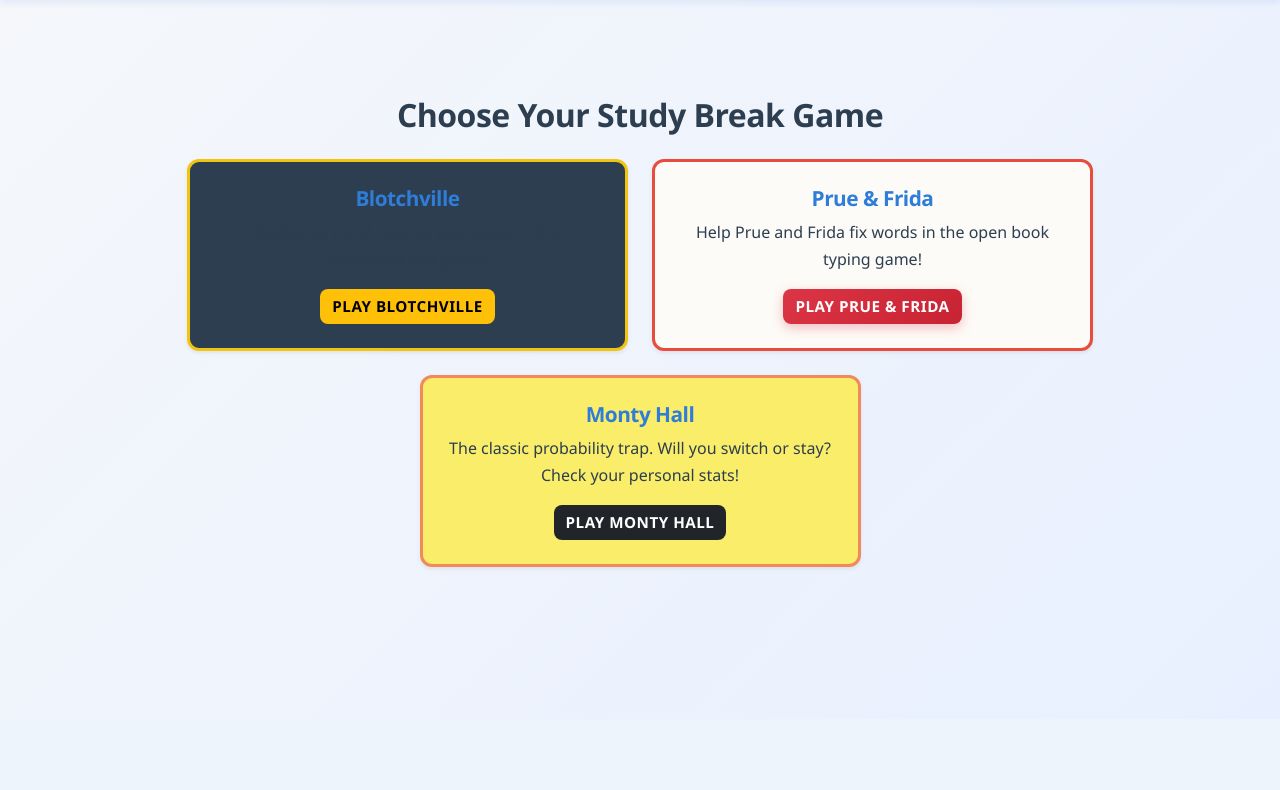
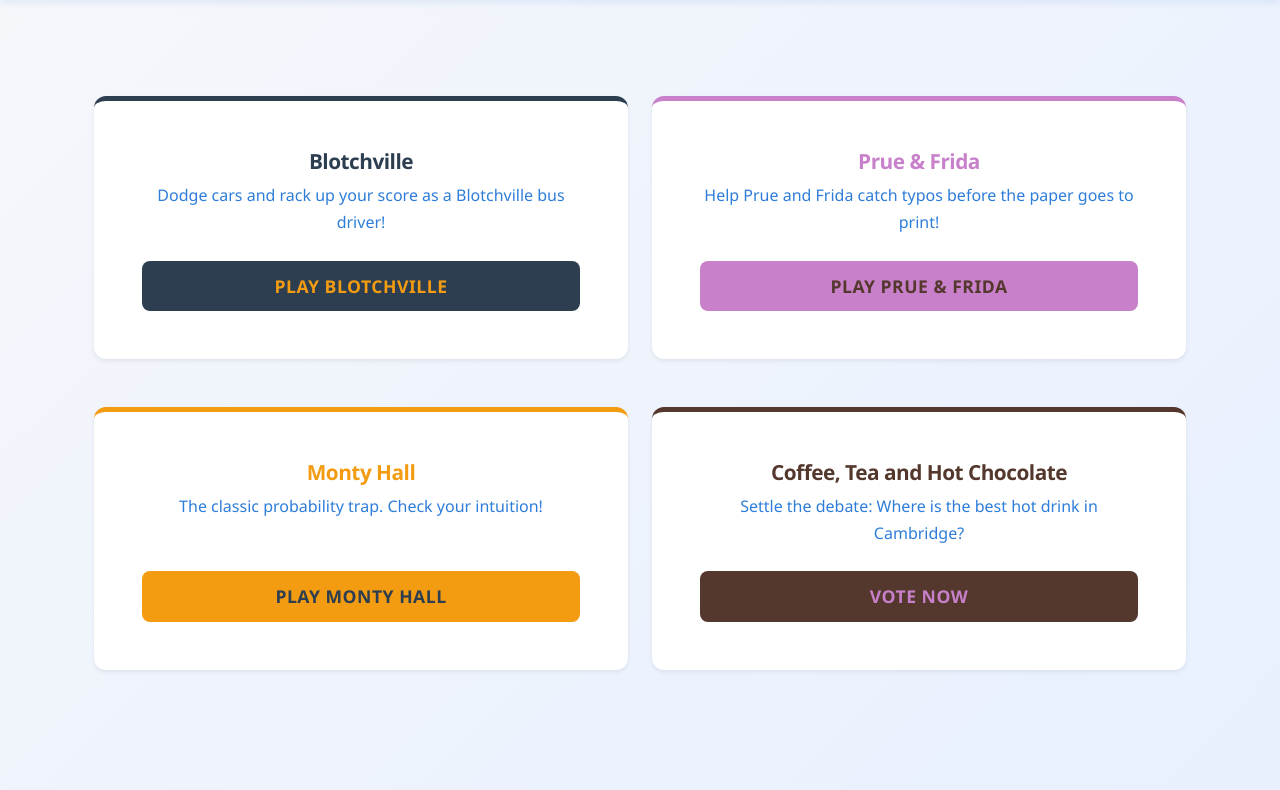
Before and after one commit to joyxu848/stat110-game, a Flask app: page /break in a window 1280 px wide. Shown: the part 81-871 px from the top of the page. Before the commit the page ends 650 px from the top, so only its background shows below. Run offline with Flask 3, Linux system fonts and the light colour scheme; a user stored in the database is signed in; some libraries are stand-ins or nearby versions.

Commit message:
Finished mini games

```diff
--- a/app.py
+++ b/app.py
@@ -204,7 +204,7 @@ def blotchville():
         FROM leaderboard
         JOIN users ON users.id = leaderboard.user_id
         ORDER BY score DESC
-        LIMIT 10
+        LIMIT 5
     """)
     # Ensure your template is named blotchville.html
     return render_template("blotchville.html", leaders=leaders)
@@ -616,3 +616,70 @@ def monty_save():
                session["user_id"], switched, won)
 
     return jsonify({"success": True})
+
+@app.route("/wandering_professor")
+@login_required
+def wandering_professor():
+    """Play the Random Walk Game"""
+    return render_template("wandering_professor.html")
+
+@app.route("/cafe_poll", methods=["GET", "POST"])
+@login_required
+def cafe_poll():
+    # The official list of cafes
+    cafes = [
+        "Blank Street", "LA Burdick", "Peet's Coffee", "Simon's Coffee",
+        "Pavement", "JP Licks", "Tatte", "Starbucks", "Flour",
+        "Cafe Gato Rojo", "Blue Bottle", "Faro Cafe",
+        "Kung Fu Tea", "Ten One Tea House", "Gong Cha", "Other"
+    ]
+
+    categories = {
+        "hot_chocolate": "🍫 Hot Chocolate",
+        "coffee": "☕ Coffee",
+        "tea": "🍵 Tea"
+    }
+
+    if request.method == "POST":
+        for cat_slug in categories.keys():
+            choice = request.form.get(cat_slug)
+            if choice and choice in cafes:
+                db.execute("""
+                    INSERT OR REPLACE INTO cafe_votes (user_id, category, cafe)
+                    VALUES (?, ?, ?)
+                """, session["user_id"], cat_slug, choice)
+
+        return redirect("/cafe_poll")
+
+    # --- GET: Calculate Results ---
+
+    # 1. Get GLOBAL results for the progress bars
+    results = {slug: {cafe: 0 for cafe in cafes} for slug in categories.keys()}
+    totals = {slug: 0 for slug in categories.keys()}
+
+    rows = db.execute("SELECT category, cafe, COUNT(*) as count FROM cafe_votes GROUP BY category, cafe")
+    for row in rows:
+        cat = row["category"]
+        cafe = row["cafe"]
+        count = row["count"]
+        if cat in results and cafe in results[cat]:
+            results[cat][cafe] = count
+            totals[cat] += count
+
+    final_data = []
+    for slug, label in categories.items():
+        cafe_list = []
+        total_votes = totals[slug]
+        for cafe, count in results[slug].items():
+            if count > 0:
+                pct = (count / total_votes * 100) if total_votes > 0 else 0
+                cafe_list.append({"name": cafe, "pct": pct})
+        cafe_list.sort(key=lambda x: x["pct"], reverse=True)
+        final_data.append({"label": label, "slug": slug, "cafes": cafe_list})
+
+    # 2. Get CURRENT USER'S votes to display specifically to them
+    user_votes_rows = db.execute("SELECT category, cafe FROM cafe_votes WHERE user_id = ?", session["user_id"])
+    # Convert list of rows to a dictionary: {'coffee': 'Tatte', 'tea': 'Gong Cha'}
+    user_votes = {row["category"]: row["cafe"] for row in user_votes_rows}
+
+    return render_template("cafe_votes.html", cafes=cafes, poll_results=final_data, user_votes=user_votes)
--- a/templates/blotchville.html
+++ b/templates/blotchville.html
@@ -253,7 +253,7 @@
            for (let car of cars) {
                const y = laneCenters[car.lane] - car.height / 2;
                // Car body: red box
-               ctx.fillStyle = "#ff5c5c";
+               ctx.fillStyle = "#ED7014";
                ctx.fillRect(car.x, y + 16, car.width, car.height - 16);
 
 
--- a/templates/dashboard.html
+++ b/templates/dashboard.html
@@ -25,7 +25,7 @@
     <a href="/break" class="card stat-card text-decoration-none">
       <div class="card-body">
         <h3 class="card-title">Study Break</h3>
-        <p class="card-text">Take a quick and fun break.</p>
+        <p class="card-text">Take a quick and fun break with our mini games!</p>
       </div>
     </a>
   </div>
--- a/templates/game_select.html
+++ b/templates/game_select.html
@@ -6,37 +6,57 @@
 
 {% block main %}
 <div class="container py-5">
-    <h2 class="mb-4" style="color:#2c3e50;">Choose Your Study Break Game</h2>
-    <div class="row justify-content-center">
-        <div class="col-md-5 mb-4">
-            <div class="card h-100 shadow-sm text-center" style="background:#2c3e50; color:#f1c40f; border:3px solid #f1c40f;">
-                <div class="card-body">
-                    <h4 class="card-title">Blotchville</h4>
-                    <p class="card-text">Dodge cars and rack up your score in the Blotchville bus game!</p>
-                    <a href="/blotchville" class="btn btn-warning fw-bold">Play Blotchville</a>
+
+    <div class="row justify-content-center g-4">
+
+        <div class="col-md-6 mb-4">
+            <div class="card h-100 shadow-sm border-0" style="border-top: 5px solid #2c3e50 !important;">
+                <div class="card-body p-5 d-flex flex-column">
+                    <h2 class="card-title fw-bold" style="color: #2c3e50;">Blotchville</h2>
+                    <p class="card-text mb-4" style="color: #2E7DD9;">Dodge cars and rack up your score as a Blotchville bus driver!</p>
+                    <a href="/blotchville" class="btn btn-lg w-100 fw-bold mt-auto" style="background-color: #2c3e50; color: #f39c12;">
+                        Play Blotchville
+                    </a>
                 </div>
             </div>
         </div>
 
-        <div class="col-md-5 mb-4">
-            <div class="card h-100 shadow-sm text-center" style="background:#fdfbf7; color:#2c3e50; border:3px solid #e74c3c;">
-                <div class="card-body">
-                    <h4 class="card-title">Prue & Frida</h4>
-                    <p class="card-text">Help Prue and Frida fix words in the open book typing game!</p>
-                    <a href="/prue_frida" class="btn btn-danger fw-bold">Play Prue & Frida</a>
+        <div class="col-md-6 mb-4">
+            <div class="card h-100 shadow-sm border-0" style="border-top: 5px solid #c780c9 !important;">
+                <div class="card-body p-5 d-flex flex-column">
+                    <h2 class="card-title fw-bold" style="color: #c780c9;">Prue & Frida</h2>
+                    <p class="card-text mb-4" style="color: #2E7DD9;">Help Prue and Frida catch typos before the paper goes to print!</p>
+                    <a href="/prue_frida" class="btn btn-lg w-100 fw-bold mt-auto" style="background-color: #c780c9; color: #54372d;">
+                        Play Prue & Frida
+                    </a>
                 </div>
             </div>
         </div>
-        <div class="col-md-5 mb-4">
-            <div class="card h-100 shadow-sm text-center" style="background:#f9ed69; color:#2c3e50; border:3px solid #f08a5d;">
-                <div class="card-body">
-                    <h4 class="card-title">Monty Hall</h4>
-                    <p class="card-text">The classic probability trap. Will you switch or stay? Check your personal stats!</p>
-                    <a href="/monty_hall" class="btn btn-dark fw-bold">Play Monty Hall</a>
+
+        <div class="col-md-6 mb-4">
+            <div class="card h-100 shadow-sm border-0" style="border-top: 5px solid #f39c12 !important;">
+                <div class="card-body p-5 d-flex flex-column">
+                    <h2 class="card-title fw-bold" style="color: #f39c12;">Monty Hall</h2>
+                    <p class="card-text mb-4" style="color: #2E7DD9;">The classic probability trap. Check your intuition!</p>
+                    <a href="/monty_hall" class="btn btn-lg w-100 fw-bold mt-auto" style="background-color: #f39c12; color: #2c3e50;">
+                        Play Monty Hall
+                    </a>
                 </div>
             </div>
         </div>
+
+        <div class="col-md-6 mb-4">
+            <div class="card h-100 shadow-sm border-0" style="border-top: 5px solid #54372d !important;">
+                <div class="card-body p-5 d-flex flex-column">
+                    <h2 class="card-title fw-bold" style="color: #54372d;">Coffee, Tea and Hot Chocolate</h2>
+                    <p class="card-text mb-4" style="color: #2E7DD9;">Settle the debate: Where is the best hot drink in Cambridge?</p>
+                    <a href="/cafe_poll" class="btn btn-lg w-100 fw-bold mt-auto" style="background-color: #54372d; color: #c780c9;">
+                        Vote Now
+                    </a>
+                </div>
+            </div>
+        </div>
+
     </div>
 </div>
-
 {% endblock %}
```
Also changed, not shown: templates/cafe_votes.html (added, +144 -0 lines), templates/monty_hall.html (+6 -3 lines), problems.db, users.db.
